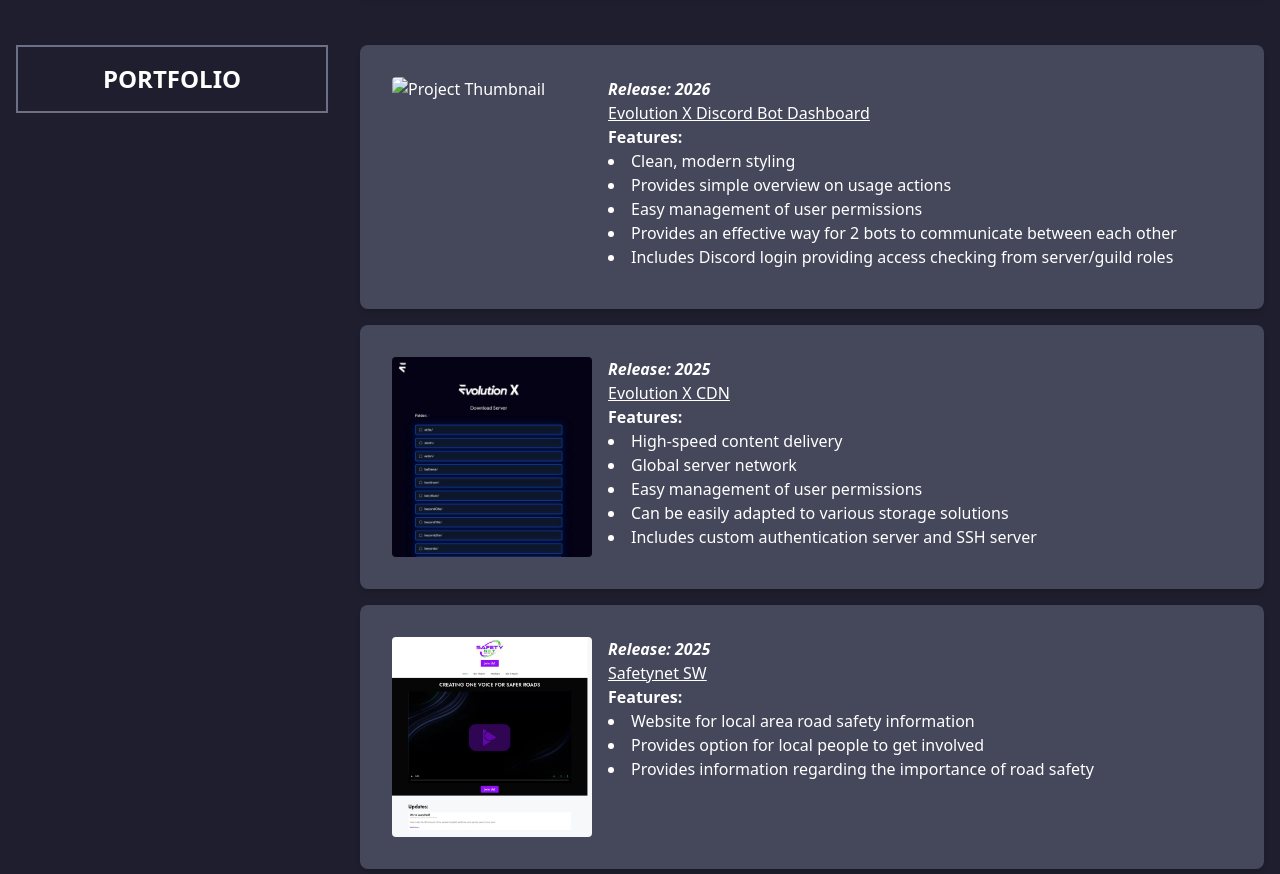
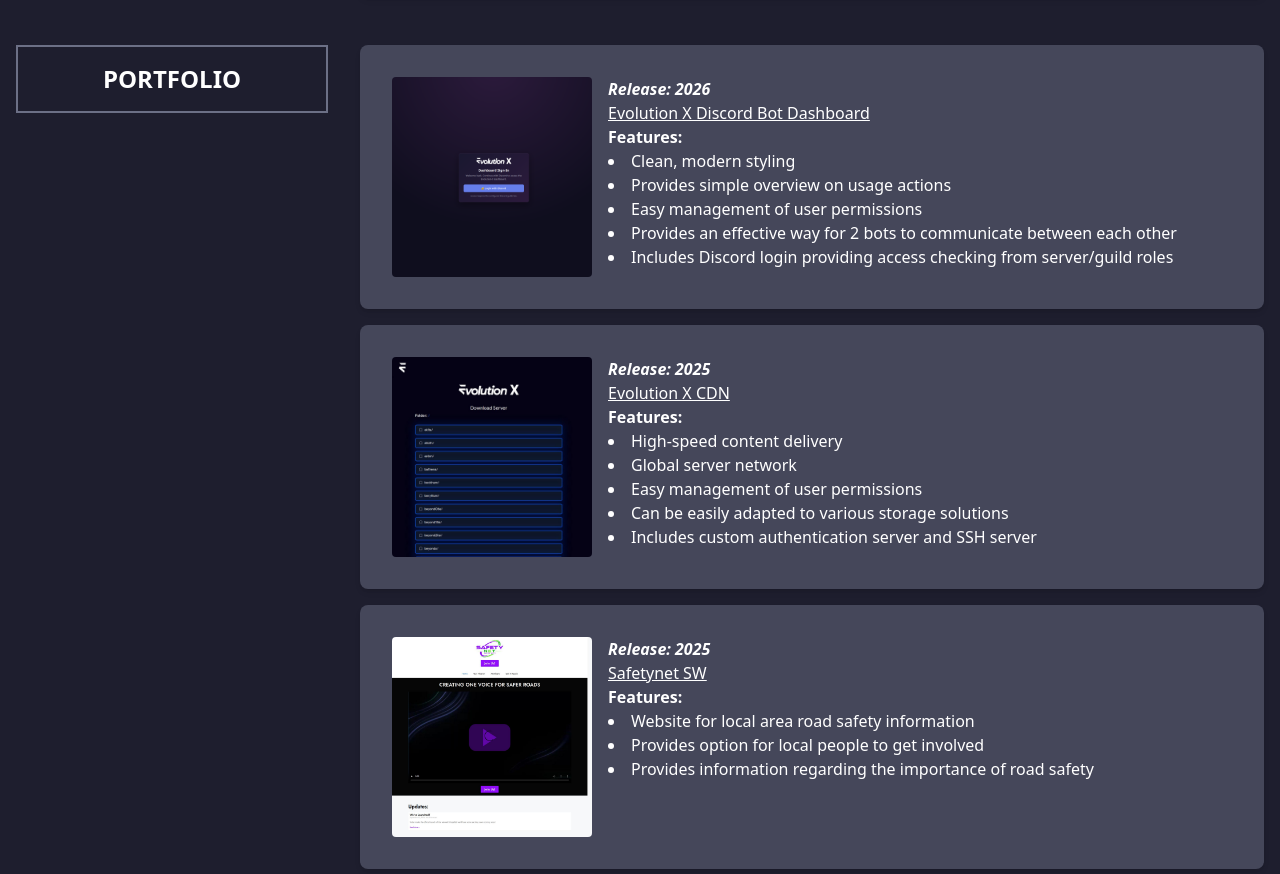
Before and after one commit to AidanWarner97/www, a plain HTML site: page index.html in a window 1280 px wide. Shown: the part 4472-5346 px from the top of the page. Drawn offline with nearby package versions, Linux system fonts and the light colour scheme.

Commit message:
Update project thumbnail image source in index.html

```diff
--- a/index.html
+++ b/index.html
@@ -299,7 +299,7 @@
             <div class="lg:w-7/12 flex-1">
                 <div class="mb-4 bg-[#45475a] rounded-lg shadow-md p-8 text-white">
                     <div class="flex flex-col lg:flex-row gap-4">
-                        <img src="img/evolutionx-botdashboard.jpg" alt="Project Thumbnail" class="w-full lg:w-[200px] h-[200px] object-cover rounded flex-shrink-0">
+                        <img src="img/evolutionx-botdashboard.png" alt="Project Thumbnail" class="w-full lg:w-[200px] h-[200px] object-cover rounded flex-shrink-0">
                         <div class="flex-1">
                             <p class="font-bold italic">Release: 2026</p>
                             <p><a class="underline">Evolution X Discord Bot Dashboard</a></p>
```
